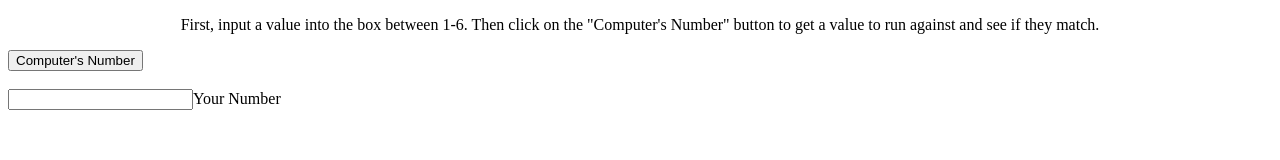
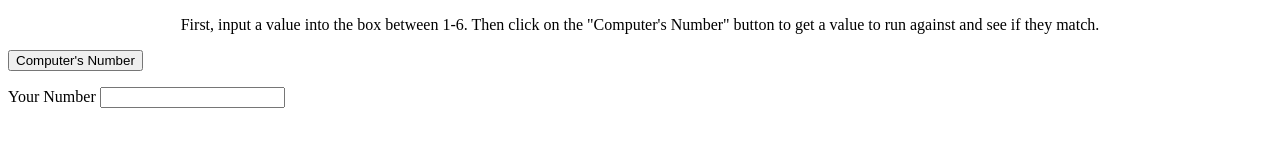
Before and after one commit to Lukas-Johns/Unit-7-01, a plain HTML site: page index.html in a window 1280 px wide. Drawn offline with Linux system fonts and the light colour scheme.

Commit message:
Nevermind, Its this one

```diff
--- a/index.html
+++ b/index.html
@@ -7,9 +7,8 @@
   <body>
     <p class="center">First, input a value into the box between 1-6. Then click on the "Computer's Number" button to get a value to run against and see if they match.</p>
     <button onclick="myInput()" id="press">Computer's Number</button>
-    <br>
-    <br>
-    <input type="text" id="mine">Your Number</input>
+    <p>Your Number
+    <input type="text" id="mine"></p>
     <script src="script.js"></script>
   </body>
 </html>
```
